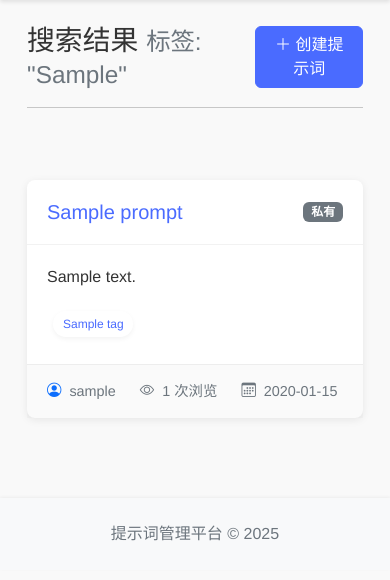
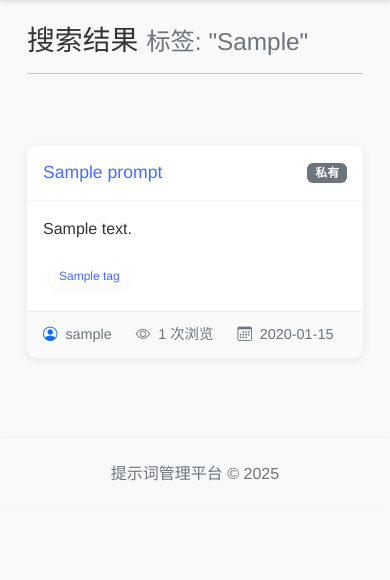
Before and after one commit to DEKVIW/prompt-manager, a Flask app: template templates/search.html in a window 390 px wide. Shown: the part 62-642 px from the top of the page. Run offline with Flask 3, Linux system fonts and the light colour scheme; a user stored in the database is signed in; tables that the repository leaves empty hold one stand-in row (values such as "Sample post"); the template is opened without the code that fills it: most values are stand-ins (such as "Sample title", 1, 10 or a date in 2020); parts of the project's set-up code (start-up, migrations or seed data) failed here and were passed over.

Commit message:
修复浏览提示词页面移动端单栏布局时公开/私有标签换行问题

```diff
--- a/templates/search.html
+++ b/templates/search.html
@@ -43,10 +43,8 @@
     overflow: hidden;
     text-overflow: ellipsis;
     white-space: nowrap;
-    max-width: 70%;
-    display: -webkit-box;
-    -webkit-line-clamp: 1;
-    -webkit-box-orient: vertical;
+    flex: 1;
+    min-width: 0;
   }
 
   .prompt-body {
@@ -113,6 +111,46 @@
     min-width: 120px;
     text-align: center;
     flex-shrink: 0;
+  }
+
+  /* 移动端优化 */
+  @media (max-width: 767.98px) {
+    .prompt-header {
+      padding: 1rem;
+      flex-direction: row;
+      align-items: center;
+      justify-content: space-between;
+      flex-wrap: wrap;
+      gap: 0.5rem;
+    }
+
+    .prompt-title {
+      font-size: 1.1rem;
+      flex: 1;
+      min-width: 0;
+    }
+
+    .prompt-header .badge {
+      flex-shrink: 0;
+    }
+
+    .prompt-body {
+      padding: 1rem;
+    }
+
+    .prompt-footer {
+      padding: 0.75rem 1rem;
+      flex-direction: column;
+      align-items: stretch;
+      gap: 1rem;
+    }
+
+    .prompt-footer .btn {
+      width: 100%;
+      min-width: auto;
+      padding: 0.7rem 1rem;
+      min-height: 44px;
+    }
   }
 
   .prompt-meta-item {
@@ -201,11 +239,6 @@
           </small>
           {% endif %}
         </h1>
-        {% if session.user_id %}
-        <a href="/create-prompt" class="btn btn-primary">
-          <i class="bi bi-plus-lg"></i> 创建提示词
-        </a>
-        {% endif %}
       </div>
       <hr />
     </div>
```
Also changed, not shown: templates/prompts/all.html (+10 -5 lines).
